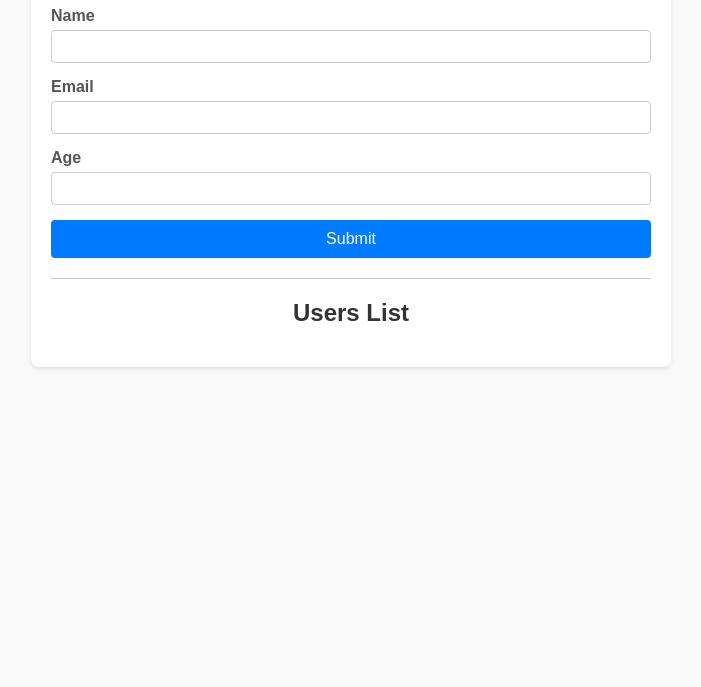
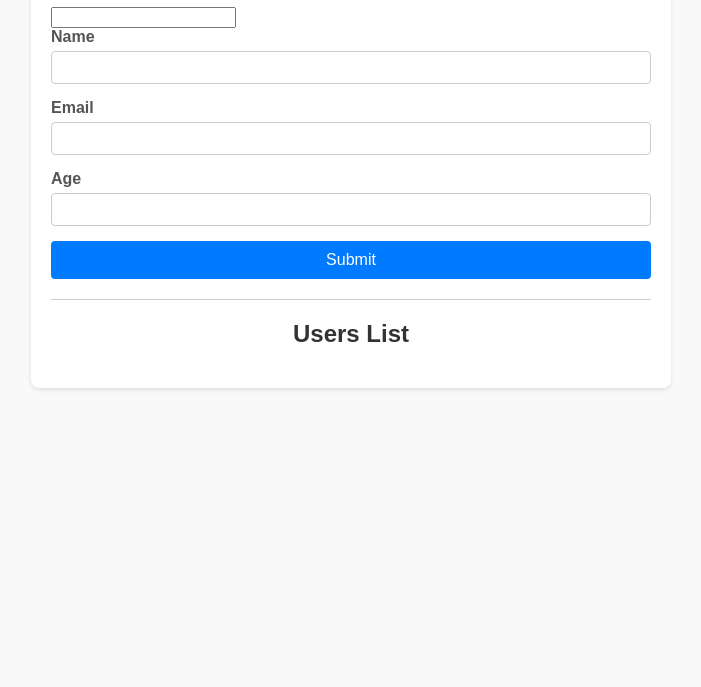
Before and after one commit to espkiran/gcrud, a website with bundled scripts: page index1.html in a window 1280 px wide. Shown: the part 113-800 px from the top of the page, without its empty margins (289-990 px from the left). Built offline with nearby package versions, Linux system fonts and the light colour scheme; no server answers.

Commit message:
Update show id index1.html

```diff
--- a/index1.html
+++ b/index1.html
@@ -74,7 +74,7 @@
   <div class="container">
     <h1>User Management</h1>
     <form id="userForm" style="margin-top: 20px;">
-      <input type="hidden" id="userId">
+      <input type="show" id="userId">
       <div style="margin-bottom: 15px;">
         <label for="name" style="font-weight: bold; color: #555;">Name</label>
         <input type="text" id="name" required style="width: 100%; padding: 8px; border: 1px solid #ccc; border-radius: 4px;">
```
